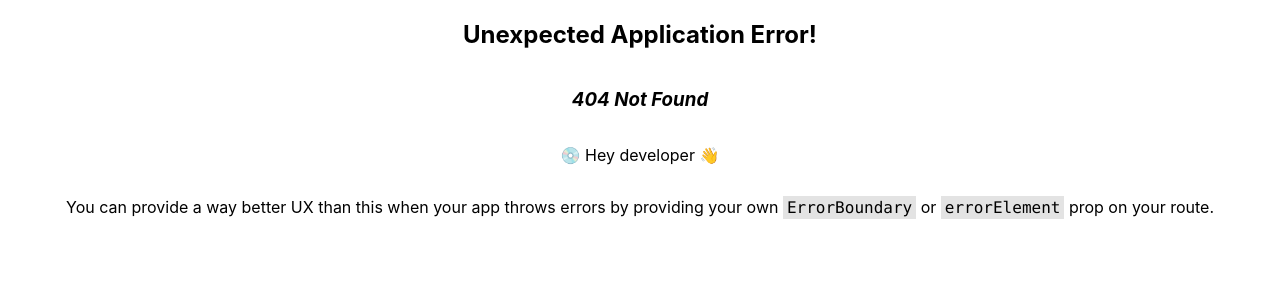
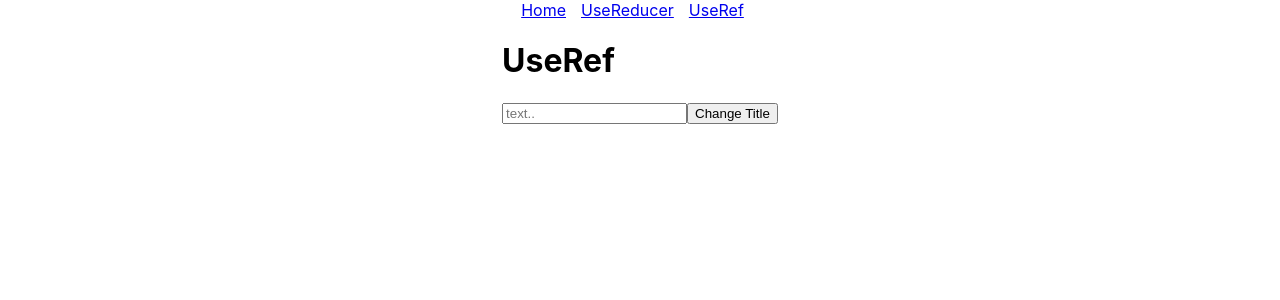
Before and after one commit to HristoYonkov/React-Exercises, a React (Create React App) app in the folder client/: page /useRef in a window 1280 px wide. Before the commit this address had no page. Shown: the top 300 px of the page. Built offline with nearby package versions, Linux system fonts and the light colour scheme.

Commit message:
add UseRef component path

```diff
--- a/client/src/App.js
+++ b/client/src/App.js
@@ -2,6 +2,7 @@ import './App.css';
 import { Link, Outlet, Route, RouterProvider, createBrowserRouter, createRoutesFromElements } from 'react-router-dom';
 import Home from './containers/Home/Home';
 import UseReducer from './containers/UseReducer/UseReducer';
+import UseRef from './containers/UseRef/UseRef';
 
 function App() {
   const router = createBrowserRouter(
@@ -9,6 +10,7 @@ function App() {
       <Route path='/' element={<RouterRoot />} >
         <Route index element={<Home />} />
         <Route path='/useReducer' element={<UseReducer />} />
+        <Route path='/useRef' element={<UseRef />} />
       </Route>
     )
   );
@@ -31,6 +33,7 @@ const RouterRoot = () => {
       <nav>
         <Link to={'/'} >Home</Link>
         <Link to={'/useReducer'} >UseReducer</Link>
+        <Link to={'/useRef'} >UseRef</Link>
       </nav>
     </header>
 
--- /dev/null
+++ b/client/src/containers/UseRef/UseRef.js
@@ -0,0 +1,23 @@
+import React, { useRef } from 'react'
+// Access dom element when we need.
+
+const UseRef = () => {
+    const inputRef = useRef(null);
+    const titleRef = useRef(null);
+
+    const buttonClick = () => {
+        // inputRef.current.focus();
+        console.log(titleRef.current);
+        titleRef.current.textContent = inputRef.current.value;
+        inputRef.current.value = '';
+    }
+    return (
+        <>
+            <h1 ref={titleRef}>UseRef</h1>
+            <input type="text" placeholder='text..' ref={inputRef} />
+            <button onClick={buttonClick}>Change Title</button>
+        </>
+    )
+}
+
+export default UseRef;
```
